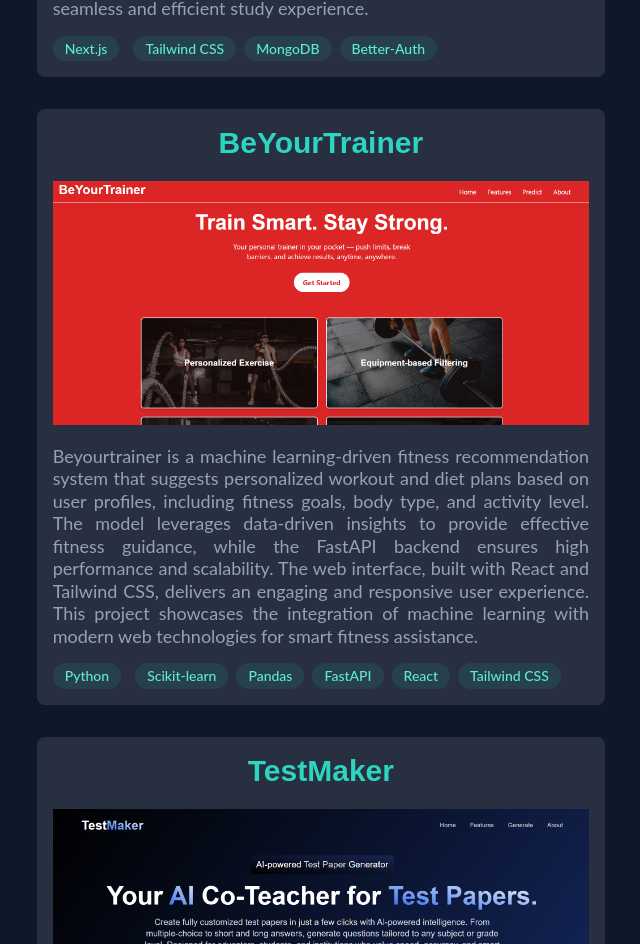
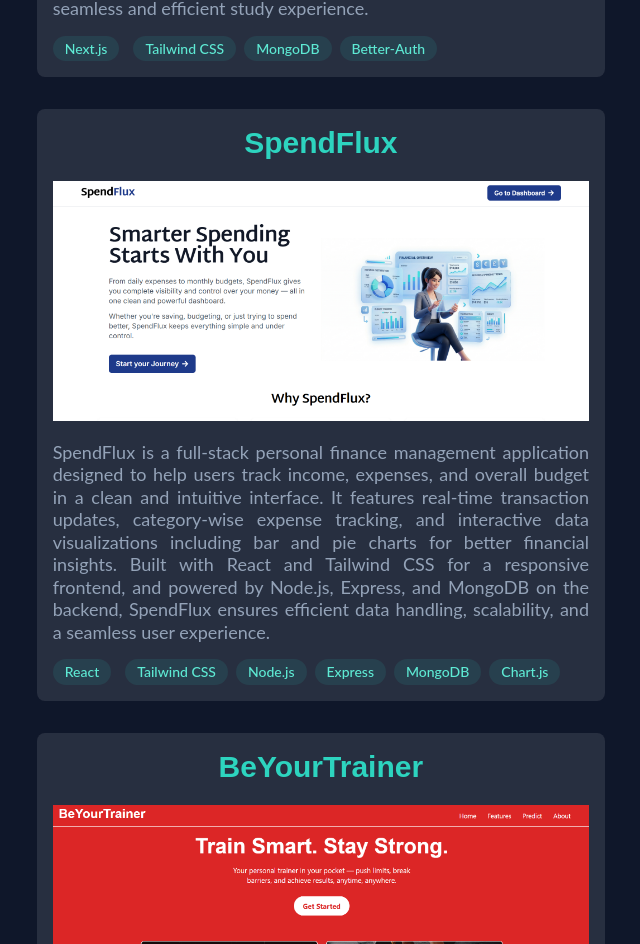
Before and after one commit to ANUJNEGI15072005/portfolio, a React (Vite) app: page / in a window 1280 px wide. Shown: the part 1856-2800 px from the top of the page, without its empty margins (627-1267 px from the left). Built offline with nearby package versions, Linux system fonts and the light colour scheme.

Commit message:
projects update

```diff
--- a/src/App.jsx
+++ b/src/App.jsx
@@ -57,6 +57,14 @@ export default function App() {
       description: "Studiqo is a full-stack AI-powered study management platform built to help students plan, track, and optimize their daily learning. It features a smart task planner with time-based scheduling, an integrated study timer to monitor sessions and build consistency, and AI-assisted notes to enhance productivity. The platform also includes user authentication, real-time task updates, and an intuitive dashboard for tracking progress. Developed using Next.js and Tailwind CSS for a fast and responsive frontend, with Node.js, Express, and MongoDB powering the backend, Studiqo delivers a seamless and efficient study experience.",
       techstack: ["Next.js", "Tailwind CSS", "MongoDB", "Better-Auth"],
       image: "studiqo.png"
+    },
+    {
+      name: "SpendFlux",
+      href: "https://spendflux-tracker.vercel.app/",
+      description:
+        "SpendFlux is a full-stack personal finance management application designed to help users track income, expenses, and overall budget in a clean and intuitive interface. It features real-time transaction updates, category-wise expense tracking, and interactive data visualizations including bar and pie charts for better financial insights. Built with React and Tailwind CSS for a responsive frontend, and powered by Node.js, Express, and MongoDB on the backend, SpendFlux ensures efficient data handling, scalability, and a seamless user experience.",
+      techstack: ["React", "Tailwind CSS", "Node.js", "Express", "MongoDB", "Chart.js"],
+      image: "spendflux.png",
     },
     {
       name: "BeYourTrainer",
```
